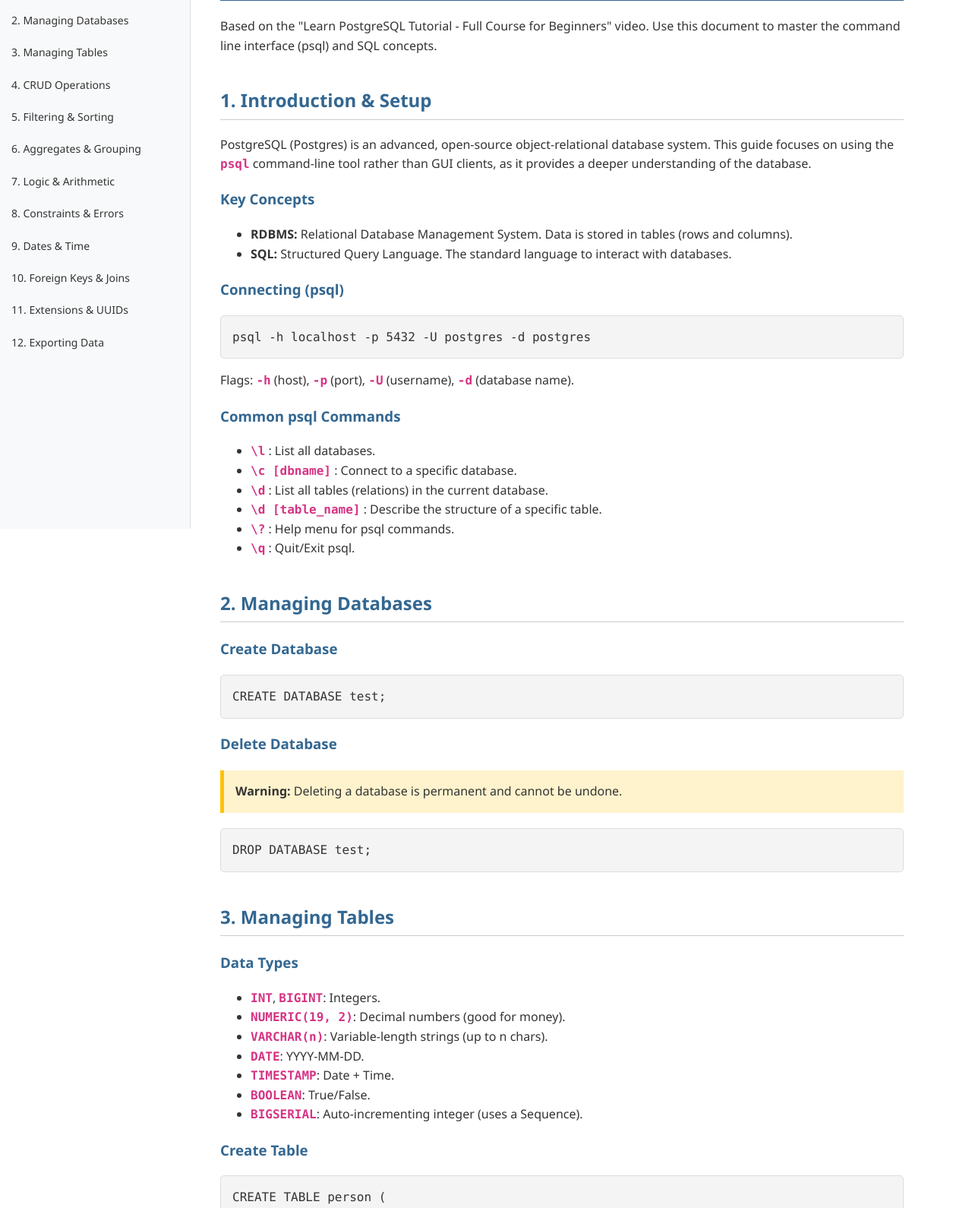
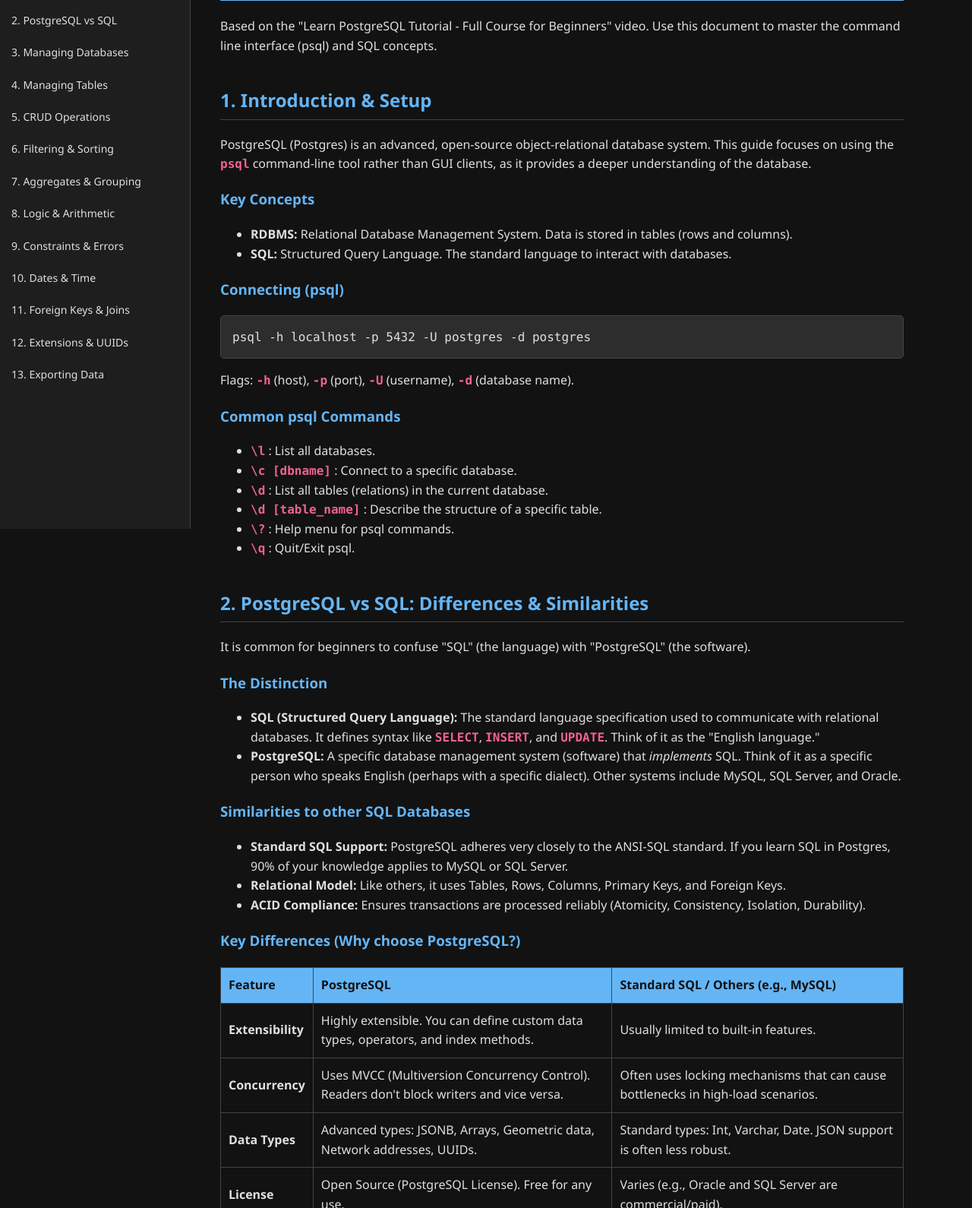
Before and after one commit to cjvprasad/postgresql, a plain HTML site: page index.html in a window 1280 px wide. Shown: the part 124-1714 px from the top of the page at 76% size. Drawn offline with Linux system fonts and the light colour scheme.

Commit message:
Refactor styles and update HTML structure
Updated CSS variables and theme styles for better contrast and usability. Adjusted HTML structure and headings for improved organization.

```diff
--- a/index.html
+++ b/index.html
@@ -5,19 +5,48 @@
     <meta name="viewport" content="width=device-width, initial-scale=1.0">
     <title>PostgreSQL Course Notes - Full Guide</title>
     <style>
+        /* CSS Variables - Defaulting to Dark Theme */
         :root {
+            --primary-color: #64b5f6; /* Lighter blue for dark mode contrast */
+            --secondary-color: #1e1e1e; /* Dark Sidebar */
+            --bg-color: #121212; /* Main Background */
+            --text-color: #e0e0e0; /* Light Text */
+            --code-bg: #2d2d2d;
+            --code-text: #f06292;
+            --border-color: #444;
+            --table-header-text: #121212;
+            --link-hover: #42a5f5;
+            --note-bg: #3e2723; /* Darker yellow/brown for notes */
+            --note-border: #ffca28;
+            --note-text: #ffe082;
+        }
+
+        /* Light Theme Overrides */
+        body.light-theme {
             --primary-color: #336791;
             --secondary-color: #f8f9fa;
+            --bg-color: #ffffff;
             --text-color: #333;
             --code-bg: #f4f4f4;
+            --code-text: #d63384;
+            --border-color: #ddd;
+            --table-header-text: #ffffff;
+            --link-hover: #154673;
+            --note-bg: #fff3cd;
+            --note-border: #ffc107;
+            --note-text: #856404;
         }
+
         body {
             font-family: 'Segoe UI', Roboto, Helvetica, Arial, sans-serif;
             line-height: 1.6;
             color: var(--text-color);
+            background-color: var(--bg-color);
             margin: 0;
             padding: 0;
+            transition: background-color 0.3s, color 0.3s;
         }
+
         /* Sidebar Navigation */
         .sidebar {
             height: 100vh;
@@ -26,9 +55,10 @@
             top: 0;
             left: 0;
             background-color: var(--secondary-color);
-            border-right: 1px solid #ddd;
+            border-right: 1px solid var(--border-color);
             overflow-y: auto;
             padding-top: 20px;
+            transition: background-color 0.3s, border-color 0.3s;
         }
         .sidebar a {
             padding: 10px 15px;
@@ -36,15 +66,17 @@
             font-size: 14px;
             color: var(--text-color);
             display: block;
+            transition: color 0.3s;
         }
         .sidebar a:hover {
             background-color: var(--primary-color);
-            color: white;
+            color: var(--table-header-text);
         }
         .sidebar h3 {
             padding-left: 15px;
             color: var(--primary-color);
         }
+
         /* Main Content */
         .content {
             margin-left: 250px;
@@ -55,23 +87,23 @@
             color: var(--primary-color);
         }
         h1 { border-bottom: 2px solid var(--primary-color); padding-bottom: 10px; }
-        h2 { margin-top: 40px; border-bottom: 1px solid #ccc; padding-bottom: 5px; }
+        h2 { margin-top: 40px; border-bottom: 1px solid var(--border-color); padding-bottom: 5px; }
 
         /* Code Blocks */
         pre {
             background-color: var(--code-bg);
-            border: 1px solid #ddd;
+            border: 1px solid var(--border-color);
             border-radius: 5px;
             padding: 15px;
             overflow-x: auto;
         }
         code {
             font-family: 'Consolas', 'Monaco', monospace;
-            color: #d63384;
+            color: var(--code-text);
             font-weight: bold;
         }
         pre code {
-            color: #333;
+            color: var(--text-color);
             font-weight: normal;
         }
 
@@ -82,7 +114,7 @@
             margin: 20px 0;
         }
         table, th, td {
-            border: 1px solid #ddd;
+            border: 1px solid var(--border-color);
         }
         th, td {
             padding: 10px;
@@ -90,38 +122,63 @@
         }
         th {
             background-color: var(--primary-color);
-            color: white;
+            color: var(--table-header-text);
         }
 
         .note {
-            background-color: #fff3cd;
-            border-left: 5px solid #ffc107;
+            background-color: var(--note-bg);
+            border-left: 5px solid var(--note-border);
+            color: var(--note-text);
             padding: 15px;
             margin: 20px 0;
+        }
+
+        /* Theme Toggle Button */
+        .theme-toggle {
+            position: fixed;
+            top: 20px;
+            right: 30px;
+            padding: 10px 15px;
+            background-color: var(--primary-color);
+            color: var(--table-header-text);
+            border: none;
+            border-radius: 5px;
+            cursor: pointer;
+            font-weight: bold;
+            z-index: 1000;
+            box-shadow: 0 2px 5px rgba(0,0,0,0.2);
+        }
+        .theme-toggle:hover {
+            opacity: 0.9;
         }
 
         @media print {
             .sidebar { display: none; }
             .content { margin-left: 0; }
+            .theme-toggle { display: none; }
+            body { color: black; background: white; }
         }
     </style>
 </head>
 <body>
 
+<button class="theme-toggle" id="themeToggle" onclick="toggleTheme()">☀ Switch to Light Mode</button>
+
 <div class="sidebar">
     <h3>PgSQL Guide</h3>
     <a href="#intro">1. Introduction & Setup</a>
-    <a href="#databases">2. Managing Databases</a>
-    <a href="#tables">3. Managing Tables</a>
-    <a href="#crud">4. CRUD Operations</a>
-    <a href="#filtering">5. Filtering & Sorting</a>
-    <a href="#aggregates">6. Aggregates & Grouping</a>
-    <a href="#logic">7. Logic & Arithmetic</a>
-    <a href="#constraints">8. Constraints & Errors</a>
-    <a href="#datetime">9. Dates & Time</a>
-    <a href="#relations">10. Foreign Keys & Joins</a>
-    <a href="#advanced">11. Extensions & UUIDs</a>
-    <a href="#export">12. Exporting Data</a>
+    <a href="#pgsql-vs-sql">2. PostgreSQL vs SQL</a>
+    <a href="#databases">3. Managing Databases</a>
+    <a href="#tables">4. Managing Tables</a>
+    <a href="#crud">5. CRUD Operations</a>
+    <a href="#filtering">6. Filtering & Sorting</a>
+    <a href="#aggregates">7. Aggregates & Grouping</a>
+    <a href="#logic">8. Logic & Arithmetic</a>
+    <a href="#constraints">9. Constraints & Errors</a>
+    <a href="#datetime">10. Dates & Time</a>
+    <a href="#relations">11. Foreign Keys & Joins</a>
+    <a href="#advanced">12. Extensions & UUIDs</a>
+    <a href="#export">13. Exporting Data</a>
 </div>
 
 <div class="content">
@@ -152,7 +209,56 @@
         <li><code>\q</code> : Quit/Exit psql.</li>
     </ul>
 
-    <h2 id="databases">2. Managing Databases</h2>
+    <h2 id="pgsql-vs-sql">2. PostgreSQL vs SQL: Differences & Similarities</h2>
+    <p>It is common for beginners to confuse "SQL" (the language) with "PostgreSQL" (the software).</p>
+
+    <h3>The Distinction</h3>
+    <ul>
+        <li><strong>SQL (Structured Query Language):</strong> The standard language specification used to communicate with relational databases. It defines syntax like <code>SELECT</code>, <code>INSERT</code>, and <code>UPDATE</code>. Think of it as the "English language."</li>
+        <li><strong>PostgreSQL:</strong> A specific database management system (software) that <em>implements</em> SQL. Think of it as a specific person who speaks English (perhaps with a specific dialect). Other systems include MySQL, SQL Server, and Oracle.</li>
+    </ul>
+
+    <h3>Similarities to other SQL Databases</h3>
+    <ul>
+        <li><strong>Standard SQL Support:</strong> PostgreSQL adheres very closely to the ANSI-SQL standard. If you learn SQL in Postgres, 90% of your knowledge applies to MySQL or SQL Server.</li>
+        <li><strong>Relational Model:</strong> Like others, it uses Tables, Rows, Columns, Primary Keys, and Foreign Keys.</li>
+        <li><strong>ACID Compliance:</strong> Ensures transactions are processed reliably (Atomicity, Consistency, Isolation, Durability).</li>
+    </ul>
+
+    <h3>Key Differences (Why choose PostgreSQL?)</h3>
+    <table>
+        <thead>
+            <tr>
+                <th>Feature</th>
+                <th>PostgreSQL</th>
+                <th>Standard SQL / Others (e.g., MySQL)</th>
+            </tr>
+        </thead>
+        <tbody>
+            <tr>
+                <td><strong>Extensibility</strong></td>
+                <td>Highly extensible. You can define custom data types, operators, and index methods.</td>
+                <td>Usually limited to built-in features.</td>
+            </tr>
+            <tr>
+                <td><strong>Concurrency</strong></td>
+                <td>Uses MVCC (Multiversion Concurrency Control). Readers don't block writers and vice versa.</td>
+                <td>Often uses locking mechanisms that can cause bottlenecks in high-load scenarios.</td>
+            </tr>
+            <tr>
+                <td><strong>Data Types</strong></td>
+                <td>Advanced types: JSONB, Arrays, Geometric data, Network addresses, UUIDs.</td>
+                <td>Standard types: Int, Varchar, Date. JSON support is often less robust.</td>
+            </tr>
+            <tr>
+                <td><strong>License</strong></td>
+                <td>Open Source (PostgreSQL License). Free for any use.</td>
+                <td>Varies (e.g., Oracle and SQL Server are commercial/paid).</td>
+            </tr>
+        </tbody>
+    </table>
+
+    <h2 id="databases">3. Managing Databases</h2>
 
     <h3>Create Database</h3>
     <pre><code>CREATE DATABASE test;</code></pre>
@@ -161,7 +267,7 @@
     <div class="note"><strong>Warning:</strong> Deleting a database is permanent and cannot be undone.</div>
     <pre><code>DROP DATABASE test;</code></pre>
 
-    <h2 id="tables">3. Managing Tables</h2>
+    <h2 id="tables">4. Managing Tables</h2>
 
     <h3>Data Types</h3>
     <ul>
@@ -187,7 +293,7 @@
     <h3>Drop Table</h3>
     <pre><code>DROP TABLE person;</code></pre>
 
-    <h2 id="crud">4. CRUD Operations</h2>
+    <h2 id="crud">5. CRUD Operations</h2>
     <p>CRUD stands for Create, Read, Update, Delete.</p>
 
     <h3>Create (Insert)</h3>
@@ -213,7 +319,7 @@ WHERE id = 1;</code></pre>
     <h3>Delete</h3>
     <pre><code>DELETE FROM person WHERE id = 1;</code></pre>
 
-    <h2 id="filtering">5. Filtering & Sorting</h2>
+    <h2 id="filtering">6. Filtering & Sorting</h2>
 
     <h3>Sorting (Order By)</h3>
     <pre><code>SELECT * FROM person ORDER BY country_of_birth ASC; -- Ascending
@@ -244,7 +350,7 @@ SELECT * FROM person WHERE country_of_birth = 'Poland' OR country_of_birth = 'Ch
         <li><code>ILIKE</code>: Pattern matching (Case Insensitive).</li>
     </ul>
 
-    <h2 id="aggregates">6. Aggregates & Grouping</h2>
+    <h2 id="aggregates">7. Aggregates & Grouping</h2>
 
     <h3>Functions</h3>
     <ul>
@@ -268,7 +374,7 @@ FROM person
 GROUP BY country_of_birth
 HAVING COUNT(*) > 5;</code></pre>
 
-    <h2 id="logic">7. Logic & Arithmetic</h2>
+    <h2 id="logic">8. Logic & Arithmetic</h2>
 
     <h3>Arithmetic Operators</h3>
     <pre><code>SELECT 10 + 2; -- Addition
@@ -286,7 +392,7 @@ SELECT 10 % 3; -- Modulo (Remainder)</code></pre>
     <p>Returns NULL if the two arguments are equal. Useful for preventing "Division by Zero" errors.</p>
     <pre><code>SELECT 10 / NULLIF(0, 0); -- Returns NULL instead of error</code></pre>
 
-    <h2 id="constraints">8. Constraints & Error Handling</h2>
+    <h2 id="constraints">9. Constraints & Error Handling</h2>
 
     <h3>Constraints</h3>
     <ul>
@@ -309,7 +415,7 @@ ON CONFLICT (id) DO NOTHING;
 INSERT INTO person (id, email) VALUES (1, 'new@mail.com')
 ON CONFLICT (id) DO UPDATE SET email = EXCLUDED.email;</code></pre>
 
-    <h2 id="datetime">9. Dates & Time</h2>
+    <h2 id="datetime">10. Dates & Time</h2>
 
     <h3>Current Time</h3>
     <pre><code>SELECT NOW(); -- Returns timestamp with timezone
@@ -327,7 +433,7 @@ SELECT EXTRACT(MONTH FROM NOW());</code></pre>
     <h3>Age Function</h3>
     <pre><code>SELECT AGE(NOW(), date_of_birth) FROM person;</code></pre>
 
-    <h2 id="relations">10. Foreign Keys & Joins</h2>
+    <h2 id="relations">11. Foreign Keys & Joins</h2>
 
     <h3>Foreign Key Concept</h3>
     <p>A column in one table that links to the Primary Key of another table.</p>
@@ -356,7 +462,7 @@ LEFT JOIN car ON person.car_id = car.id;</code></pre>
         </li>
     </ul>
 
-    <h2 id="advanced">11. Extensions & UUIDs</h2>
+    <h2 id="advanced">12. Extensions & UUIDs</h2>
 
     <h3>Extensions</h3>
     <p>Postgres is extensible. You can enable features like UUID generation.</p>
@@ -376,7 +482,7 @@ CREATE EXTENSION IF NOT EXISTS "uuid-ossp";</code></pre>
 INSERT INTO person (person_uid, first_name)
 VALUES (uuid_generate_v4(), 'John');</code></pre>
 
-    <h2 id="export">12. Exporting Data</h2>
+    <h2 id="export">13. Exporting Data</h2>
 
     <h3>Export to CSV</h3>
     <p>Use the <code>\copy</code> command inside psql to export query results to a file.</p>
@@ -384,5 +490,22 @@ VALUES (uuid_generate_v4(), 'John');</code></pre>
 
 </div>
 
+<script>
+    function toggleTheme() {
+        const body = document.body;
+        const button = document.getElementById('themeToggle');
+
+        // Toggle the class on the body
+        body.classList.toggle('light-theme');
+
+        // Check if 'light-theme' is present to update text
+        if (body.classList.contains('light-theme')) {
+            button.innerText = '☾ Switch to Dark Mode';
+        } else {
+            button.innerText = '☀ Switch to Light Mode';
+        }
+    }
+</script>
+
 </body>
 </html>
```
